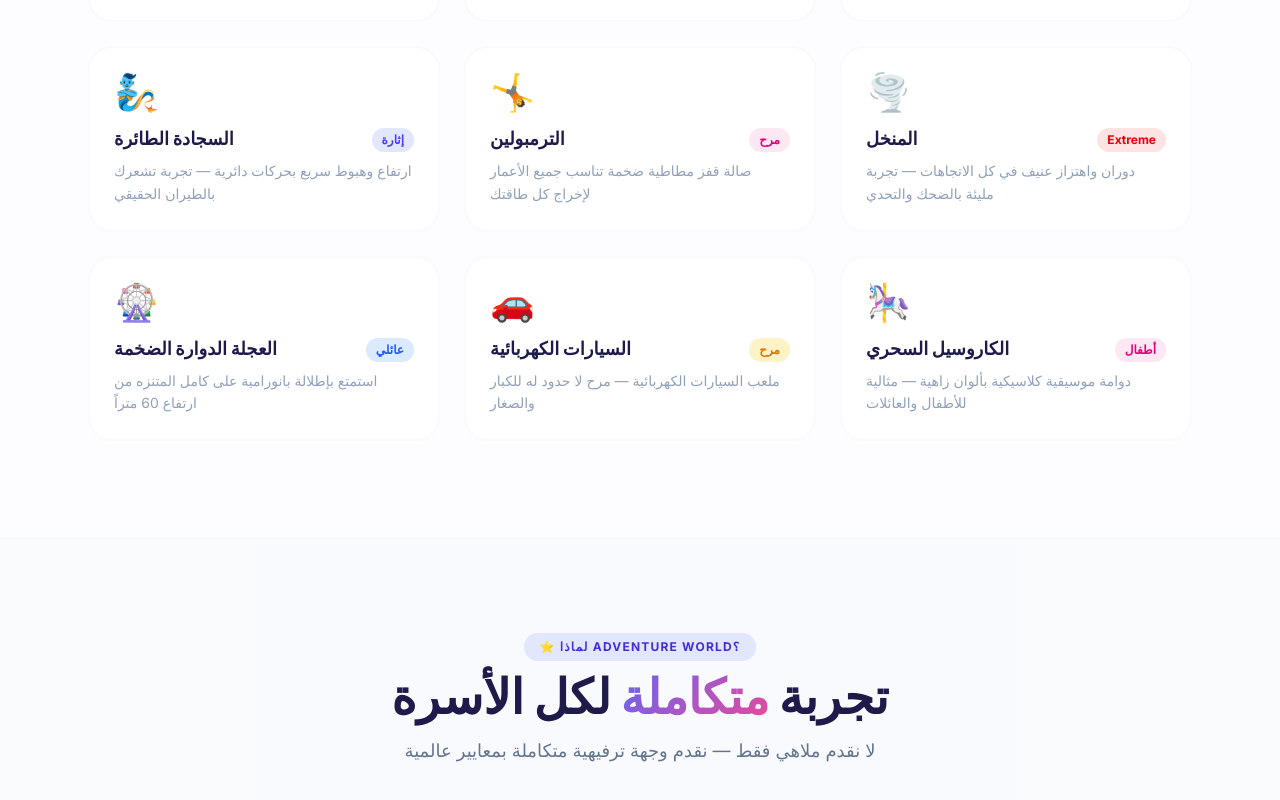
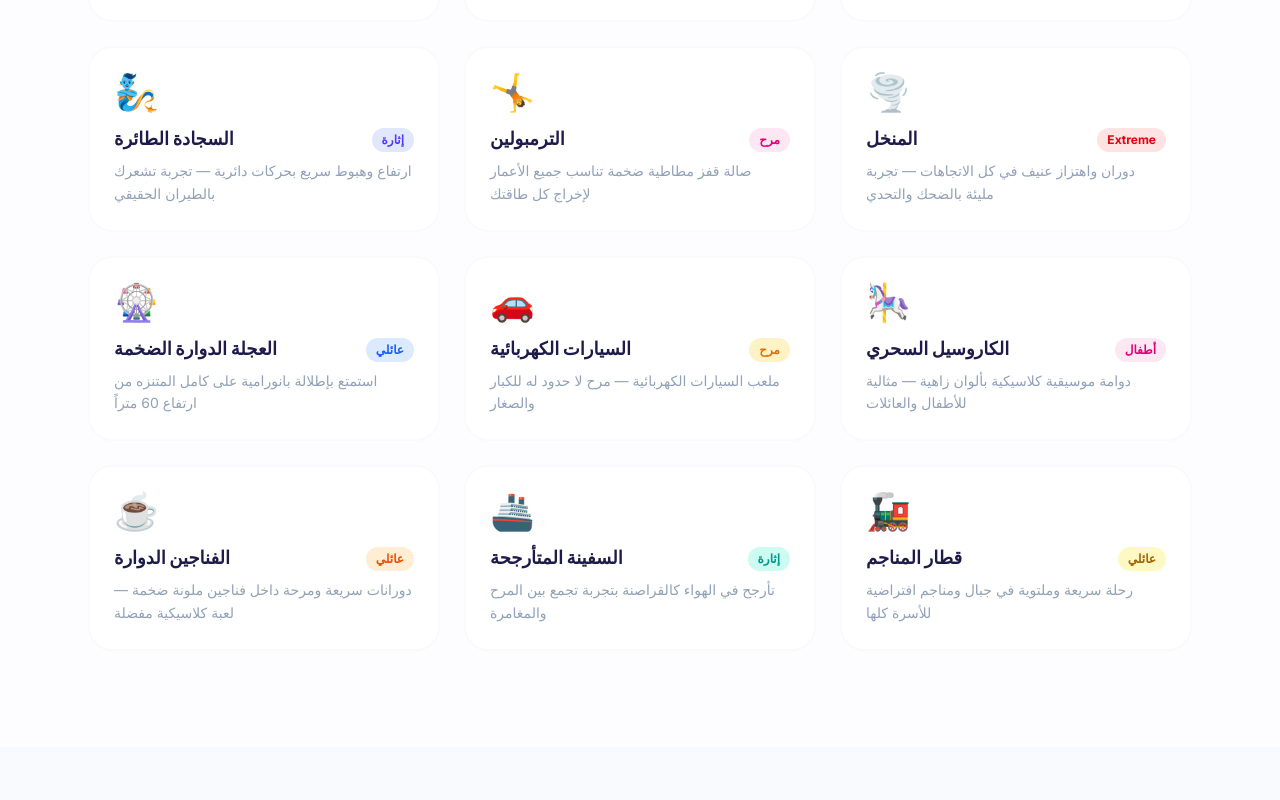
Before and after one commit to AhmedRadwan456/clubs, a Next.js app: page / in a window 1280 px wide. Shown: the part 1996-2796 px from the top of the page. Built offline with nearby package versions, Linux system fonts and the light colour scheme.

Commit message:
feat: add Teacups, Swinging Ship, and Mine Train rides

```diff
--- a/src/app/components/RidesSection.js
+++ b/src/app/components/RidesSection.js
@@ -86,6 +86,27 @@ const rides = [
     tag: "أطفال",
     tagColor: "bg-pink-100 text-pink-600",
   },
+  {
+    emoji: "☕",
+    name: "الفناجين الدوارة",
+    desc: "دورانات سريعة ومرحة داخل فناجين ملونة ضخمة — لعبة كلاسيكية مفضلة",
+    tag: "عائلي",
+    tagColor: "bg-orange-100 text-orange-600",
+  },
+  {
+    emoji: "🚢",
+    name: "السفينة المتأرجحة",
+    desc: "تأرجح في الهواء كالقراصنة بتجربة تجمع بين المرح والمغامرة",
+    tag: "إثارة",
+    tagColor: "bg-teal-100 text-teal-600",
+  },
+  {
+    emoji: "🚂",
+    name: "قطار المناجم",
+    desc: "رحلة سريعة وملتوية في جبال ومناجم افتراضية للأسرة كلها",
+    tag: "عائلي",
+    tagColor: "bg-yellow-100 text-yellow-700",
+  },
 ];
 
 export default function RidesSection() {
```
